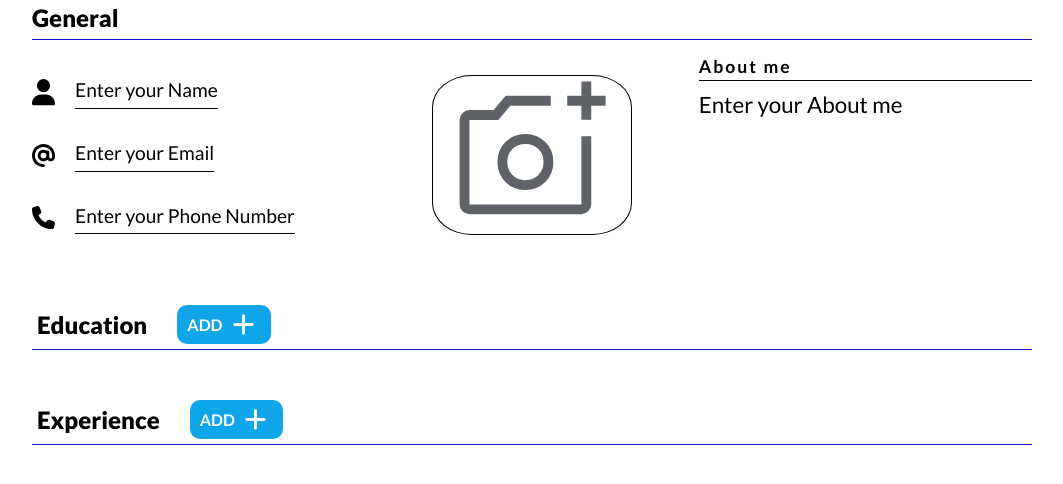
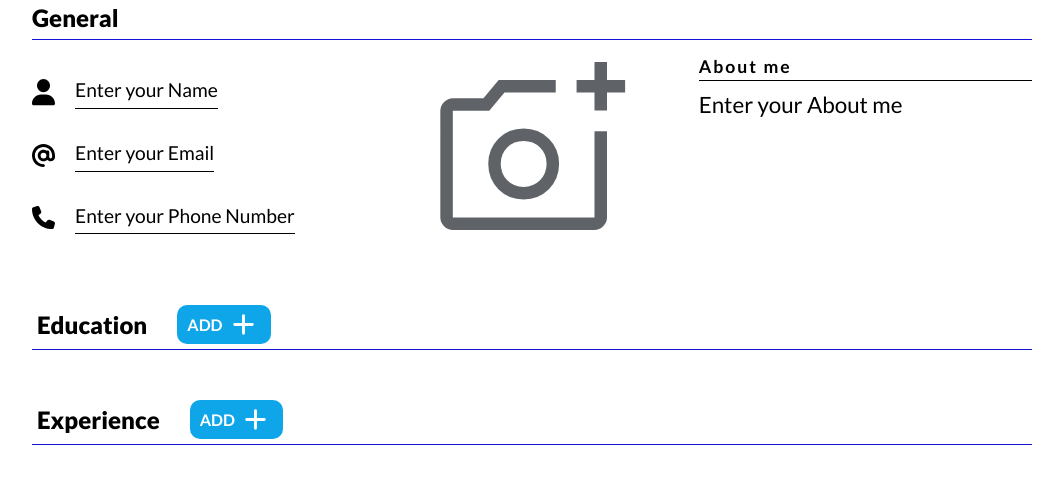
Before and after one commit to ehsan-saf/cv-app, a React (Vite) app: page / in a window 1280 px wide. Shown: the top 484 px of the page, without its empty margins (108-1171 px from the left). Built offline with nearby package versions, Linux system fonts and the light colour scheme.

Commit message:
Put image inside a container

```diff
--- a/src/components/Image.jsx
+++ b/src/components/Image.jsx
@@ -3,26 +3,14 @@ import ReactDOM from "react-dom";
 import imagePlaceholder from "../assets/add-photo.svg";
 import Cropper from "react-easy-crop";
 
-function CropDialog({ dialogRef, selectedImage }) {
-  const [crop, setCrop] = useState({ x: 0, y: 0 });
-  const [zoom, setZoom] = useState(1);
-
-  const onCropChange = (crop) => {
-    console.log("Crop :");
-    console.log(crop);
-    setCrop(crop);
-  };
-
-  const onCropComplete = (croppedArea, croppedAreaPixels) => {
-    console.log(croppedAreaPixels.width / croppedAreaPixels.height);
-  };
-
-  const onZoomChange = (zoom) => {
-    console.log("Zoom");
-    console.log(zoom);
-    setZoom(zoom);
-  };
-
+function CropDialog({
+  dialogRef,
+  selectedImage,
+  crop,
+  zoom,
+  onCropChange,
+  onZoomChange,
+}) {
   return (
     <dialog className="crop-dialog" ref={dialogRef}>
       <div className="crop-container">
@@ -34,7 +22,6 @@ function CropDialog({ dialogRef, selectedImage }) {
           cropShape="round"
           showGrid={false}
           onCropChange={onCropChange}
-          onCropComplete={onCropComplete}
           onZoomChange={onZoomChange}
         />
       </div>
@@ -50,12 +37,32 @@ function CropDialog({ dialogRef, selectedImage }) {
   );
 }
 
+// -------------------------------------------------------------
+
 export default function Image() {
-  const [image, setImage] = useState(imagePlaceholder);
-  const [imageUrl, setImageUrl] = useState(null);
+  const [imageUrl, setImageUrl] = useState(imagePlaceholder);
+  const [imageStyle, setImageStyle] = useState({});
+  const [crop, setCrop] = useState({ x: 0, y: 0 });
+  const [zoom, setZoom] = useState(1);
   const dialogRef = useRef(null);
 
-  async function updateImage(e) {
+  const onCropChange = (crop) => {
+    console.log("Crop :");
+    console.log(crop);
+    setCrop(crop);
+  };
+
+  const onZoomChange = (zoom) => {
+    setZoom(zoom);
+  };
+
+  function saveImage() {
+    setImageStyle({
+      transform: `translate(${crop.x}, ${crop.y})`,
+    });
+  }
+
+  async function selectImage(e) {
     const file = e.target.files[0];
     if (validImageType(file)) {
       //   setImage(URL.createObjectURL(file));
@@ -92,11 +99,22 @@ export default function Image() {
 
   return (
     <>
-      <CropDialog dialogRef={dialogRef} selectedImage={imageUrl} />
+      <CropDialog
+        dialogRef={dialogRef}
+        selectedImage={imageUrl}
+        crop={crop}
+        zoom={zoom}
+        onCropChange={onCropChange}
+        onZoomChange={onZoomChange}
+      />
       <div className="image-container">
+        <img
+          className="image"
+          src={imageUrl}
+          alt="Add you image"
+          style={imageStyle}
+        />
         <label htmlFor="image_file">
-          <img className="image" src={image} alt="Add you image" />
-        </label>
           <input
             type="file"
             name=""
@@ -105,8 +123,9 @@ export default function Image() {
               opacity: 0,
             }}
             accept={".jpg, .jpeg, .png"}
-          onChange={updateImage}
+            onChange={selectImage}
           />
+        </label>
       </div>
     </>
   );
--- a/src/styles/General.css
+++ b/src/styles/General.css
@@ -86,16 +86,18 @@
   position: relative;
   align-self: center;
   width: 200px;
+  padding: 100px;
+  overflow: hidden;
   margin: 0 auto;
 }
 
 .image {
-  width: 250px;
-  height: 160px;
-  margin: 0 auto;
-
-  border: 1px solid black;
-  border-radius: 20%;
+  position: absolute;
+  width: 100%;
+  height: auto;
+  top: 0;
+  left: 0;
+  transform-origin: top left;
   cursor: pointer;
 }
 
@@ -107,7 +109,6 @@
   position: absolute;
   top: 70px;
   left: 95px;
-  width: 150px;
 }
 
 /* ---------------------- */
```
Lines whose indentation alone changed are shown as unchanged.
